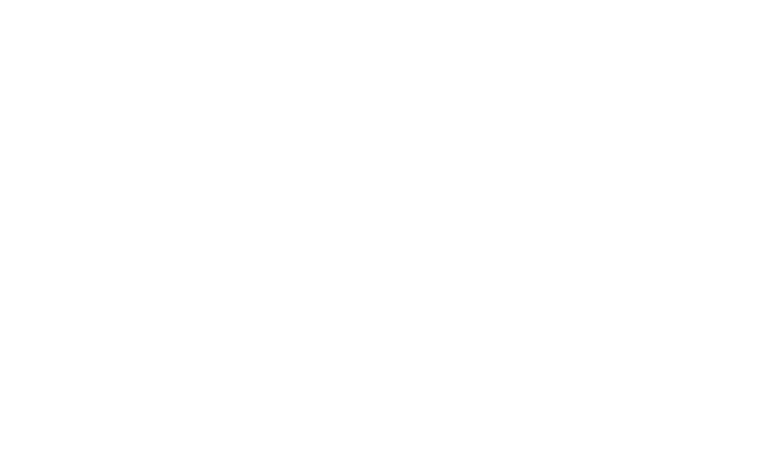
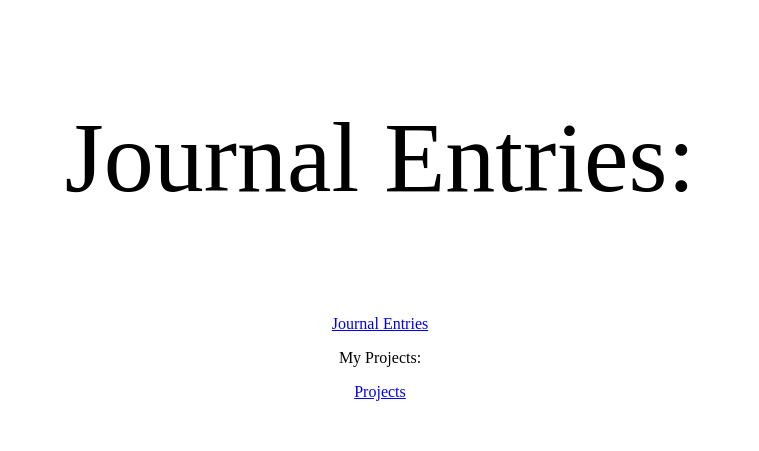
Before and after one commit to JustinK06/JustinK06.github.io, a plain HTML site: page index.html in a window 1280 px wide. Shown: the top 451 px of the page, 260-1019 px from the left. Drawn offline with Linux system fonts and the light colour scheme; a web font is replaced by a local one.

Commit message:
adding links

```diff
--- a/index.html
+++ b/index.html
@@ -51,7 +51,7 @@
 		left:20%;
 		top:0px;
 		background-color: rgb(255, 255, 255);
-
+f
 
 	}
 
@@ -218,26 +218,29 @@
 
 
 <div id="centerDiv">
-	<p class="header"> </p>
+	<center>
+	<p class="header">Journal Entries:
+ </p>
 
+	<a href="https://docs.google.com/document/d/1Dj7ABNnsfm4iC9qE6IKaJF7Nj4CmMXU108SGmoTsamw/edit?usp=sharing">
 
+		<p>Journal Entries</p>
+	</a>
 
+My Projects:
+	<a href="projects.html">
+
+		<p>Projects</p>
+	</a>
+
+	</center>
 
 
 	</div>
 
 </div>
 
-Journal Entries:<a href="https://docs.google.com/document/d/1Dj7ABNnsfm4iC9qE6IKaJF7Nj4CmMXU108SGmoTsamw/edit?usp=sharing">
 
-		<p>Journal Entries</p>
-	</a>
-
-My Projects:
-	<a href="file:///Users/student/Desktop/repositories/JustinK06.github.io/projects.html">
-
-		<p>Projects</p>
-	</a>
 
 </body>
 </html>
```
Also changed, not shown: 1 other file.
